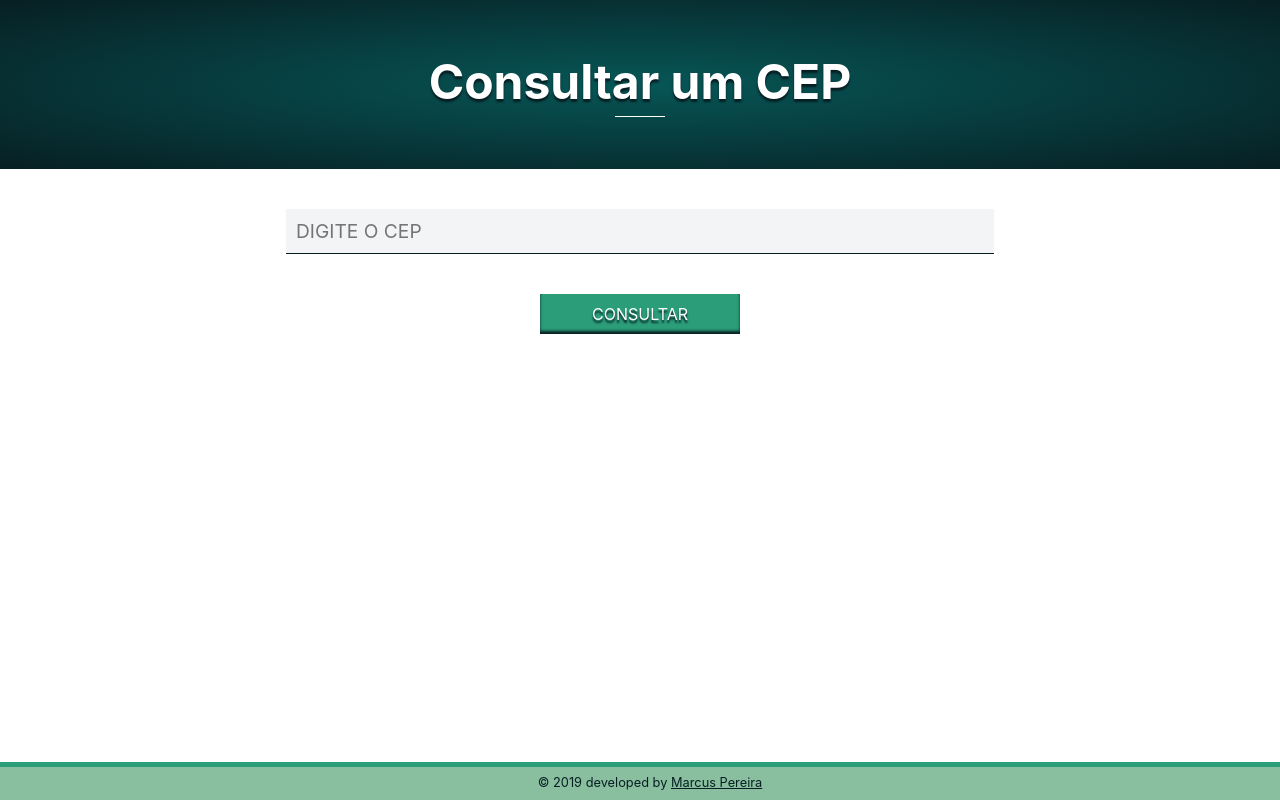
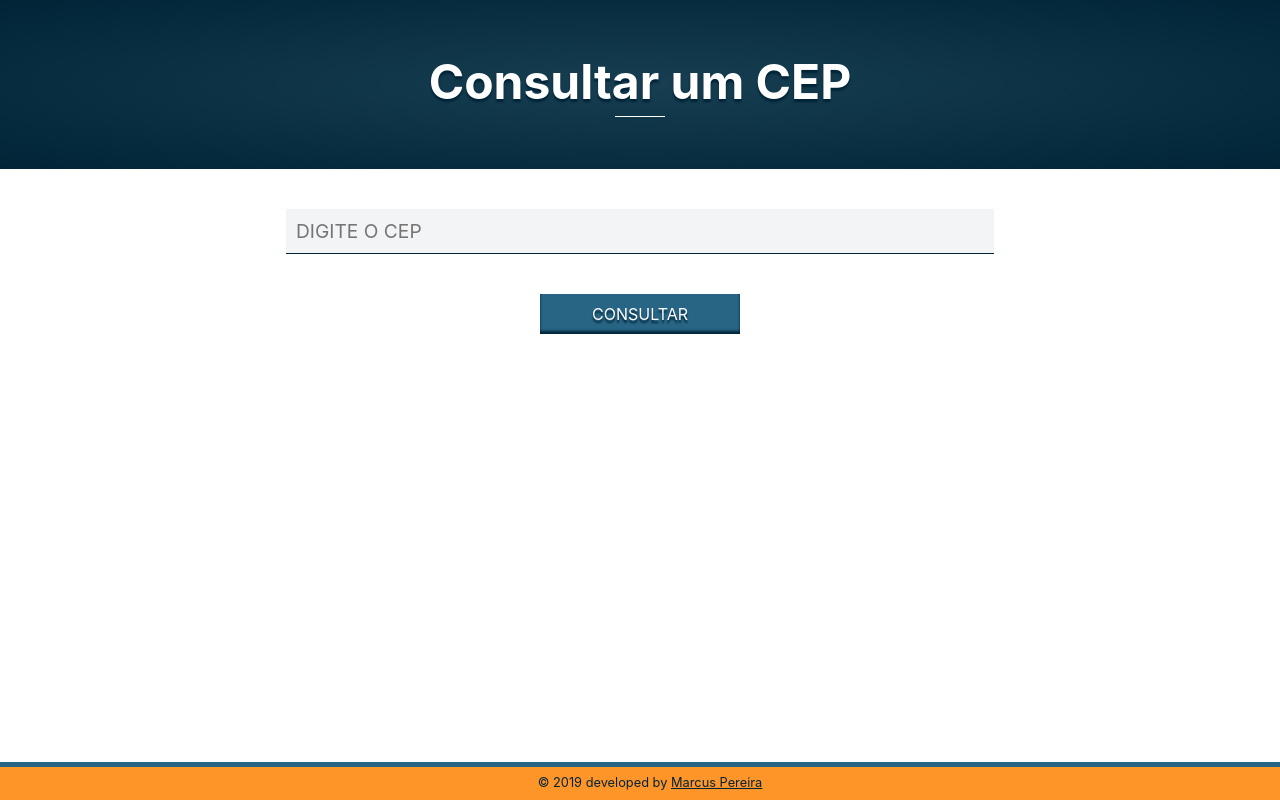
Before and after one commit to marcuspereiradev/postmon-cep, a React (Create React App) app: page / in a window 1280 px wide. Built offline with nearby package versions, Linux system fonts and the light colour scheme.

Commit message:
changing name of the variables

```diff
--- a/src/styles/_custom_colors.scss
+++ b/src/styles/_custom_colors.scss
@@ -1,7 +1,7 @@
-$color-dark-green: #071f23;
-$color-medium-green: #075656;
-$color-soft-green: #2b9d79;
-$color-light-green: #89bf9e;
+$color-dark: #012437;
+$color-medium: #173E51;
+$color-soft: #286585;
+$color-light: #FE9528;
 $color-light-gray: rgb(243, 244, 245);
 $color-white: #fff;
 $color-red: rgb(255, 0, 0);
--- a/src/styles/address.scss
+++ b/src/styles/address.scss
@@ -6,19 +6,19 @@
   padding: 40px 0;
 
   label {
-    background: $color-medium-green;
-    border-top: 5px solid $color-dark-green;
+    background: $color-medium;
+    border-top: 5px solid $color-dark;
     color: $color-white;
     display: block;
     line-height: 2em;
     padding: 3px 0 5px 20px;
-    text-shadow: 0 3px 2px $color-dark-green;
+    text-shadow: 0 3px 2px $color-dark;
     text-transform: capitalize;
   }
 
   p {
     background: $color-light-gray;
-    color: $color-dark-green;
+    color: $color-dark;
     display: block;
     margin: 0;
     padding: 10px 30px;
--- a/src/styles/footer.scss
+++ b/src/styles/footer.scss
@@ -1,9 +1,9 @@
 @import './custom_colors';
 
 .footer {
-  background: $color-light-green;
-  border-top: 5px solid $color-soft-green;
-  color: $color-dark-green;
+  background: $color-light;
+  border-top: 5px solid $color-soft;
+  color: $color-dark;
   font-size: .8em;
   padding: 8px 0 10px 20px;
   text-align: center;
--- a/src/styles/header.scss
+++ b/src/styles/header.scss
@@ -1,14 +1,14 @@
 @import './custom_colors';
 
 .header {
-  background-image: radial-gradient($color-medium-green, $color-dark-green);
+  background-image: radial-gradient($color-medium, $color-dark);
   padding: 20px 0;
   text-align: center;
 
   h1 {
     color: $color-white;
     font-size: 1.5em;
-    text-shadow: 0 3px 2px $color-dark-green;
+    text-shadow: 0 3px 2px $color-dark;
 
     &::after {
       background: $color-white;
@@ -24,7 +24,7 @@
   @media (min-width: 768px) {
     h1 {
       font-size: 3em;
-      text-shadow: 0 3px 2px $color-dark-green;
+      text-shadow: 0 3px 2px $color-dark;
     }
   }
 }
--- a/src/styles/home.scss
+++ b/src/styles/home.scss
@@ -15,7 +15,7 @@
       background: $color-light-gray;
       border: 0;
       border-bottom: 1px solid;
-      color: $color-dark-green;
+      color: $color-dark;
       font-family: inherit;
       font-size: 1.2em;
       padding: 10px;
@@ -24,22 +24,22 @@
 
     .btn {
       align-self: center;
-      background: $color-soft-green;
+      background: $color-soft;
       border: 0;
-      box-shadow: inset 0 -3px 3px $color-dark-green;
+      box-shadow: inset 0 -3px 3px $color-dark;
       color: $color-white;
       cursor: pointer;
       font-family: inherit;
       font-size: 1em;
       margin: 40px 0;
       padding: 10px 0;
-      text-shadow: 0 3px 2px $color-dark-green;
+      text-shadow: 0 3px 2px $color-dark;
       text-transform: uppercase;
       transition: .5s ease;
       width: 200px;
 
       &:hover {
-        background: $color-medium-green;
+        background: $color-medium;
         transition: .5s ease;
       }
     }
@@ -52,7 +52,7 @@
       margin: 40px 0 0;
       padding: 20px;
       text-align: center;
-      text-shadow: 0 1px 1px $color-dark-green;
+      text-shadow: 0 1px 1px $color-dark;
       text-transform: uppercase;
     }
   }
--- a/src/styles/loading.scss
+++ b/src/styles/loading.scss
@@ -9,7 +9,7 @@
 
   div {
     animation-timing-function: cubic-bezier(0, 1, 1, 0);
-    background: $color-soft-green;
+    background: $color-soft;
     border-radius: 50%;
     height: 11px;
     position: absolute;
```
